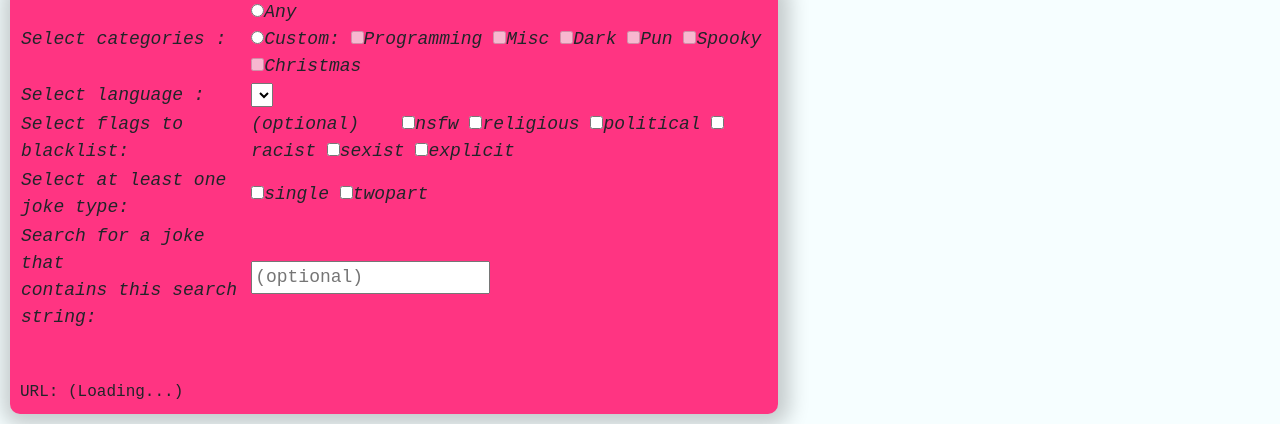
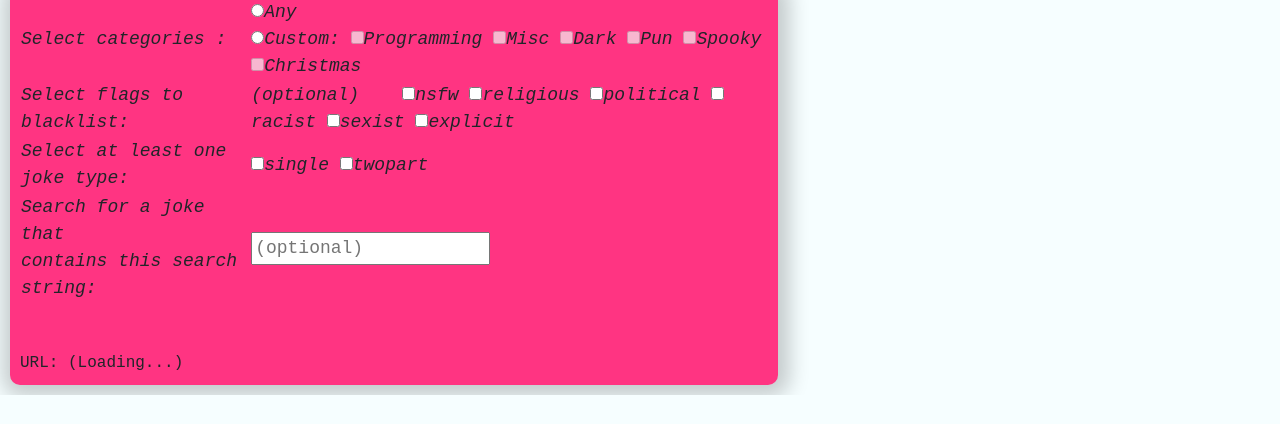
Before and after one commit to ashish-patwal/jokeTeller, a plain HTML site: page index.html in a window 1280 px wide. Shown: the part 822-1246 px from the top of the page. After the commit the page ends 1217 px from the top, so only its background shows below. Drawn offline with nearby package versions, Linux system fonts and the light colour scheme.

Commit message:
final4real commit

```diff
--- a/index.html
+++ b/index.html
@@ -36,16 +36,6 @@
                                 <input type="checkbox" id="cat-cb6" onchange="reRender()" disabled><label for="cat-cb6">Christmas</label>
                             </span>
                         </div>
-                    </div>
-                </td>
-            </tr>
-            <tr>
-                <td>
-                    Select language :
-                </td>
-                <td>
-                    <div class="multiselect noselect">
-                        <select id="lcodeSelect" class="appendLangOpts"></select>
                     </div>
                 </td>
             </tr>
--- a/script.js
+++ b/script.js
@@ -105,13 +105,6 @@ function buildURL()
         }
     }
 
-
-    //#SECTION language
-    var langCode = gebid("lcodeSelect").value || settings.defaultLang;
-    if(langCode != settings.defaultLang)
-        queryParams.push("lang=" + langCode);
-
-
     //#SECTION flags
     var flagElems = [gebid("blf-cb1"), gebid("blf-cb2"), gebid("blf-cb3"), gebid("blf-cb4"), gebid("blf-cb5"), gebid("blf-cb6")];
     var flagNames = JSON.parse('["nsfw","religious","political","racist","sexist","explicit"]');
```
